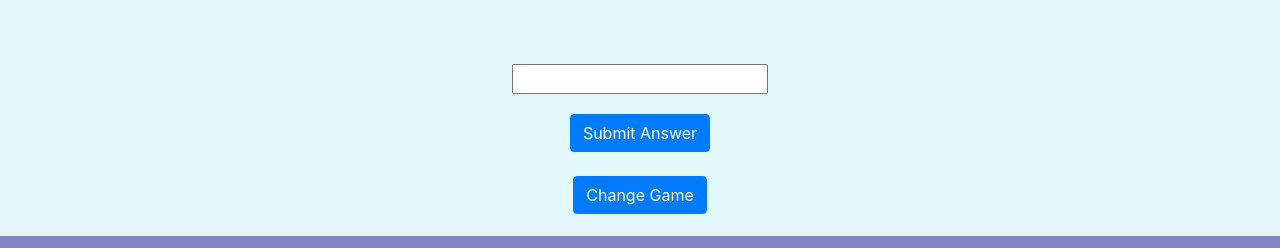
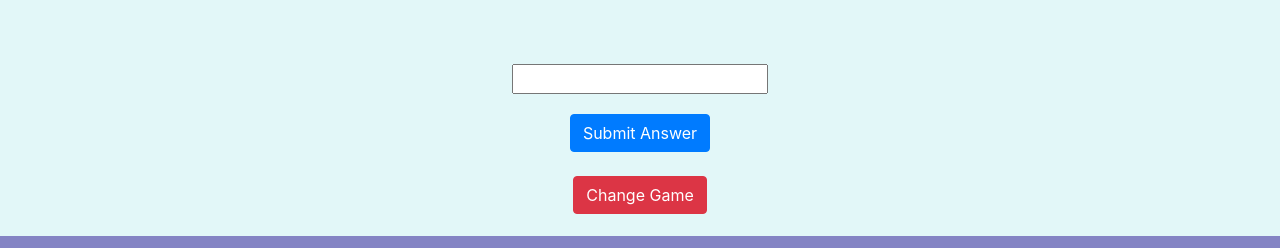
Before and after one commit to 92an/second-milesonte-project, a plain HTML site: page addition.html in a window 1280 px wide. Shown: the part 462-710 px from the top of the page. Drawn offline with nearby package versions, Linux system fonts and the light colour scheme.

Commit message:
Changed button color for change game button

```diff
--- a/addition.html
+++ b/addition.html
@@ -63,7 +63,7 @@
                     <input type="button" value="Submit Answer" id="submitAnswer" class="btn btn-primary"  onclick="testAnswer('addition')">
                     <br>
                     <br>
-                    <a href="index.html"><input type="button" value="Change Game" id="changeGameButton" class="btn btn-primary"></a>
+                    <a href="index.html"><input type="button" value="Change Game" id="changeGameButton" class="btn btn-danger"></a>
                 </form>
             </div>
         </div>
```
Also changed, not shown: division.html (+1 -1 lines), multiplication.html (+1 -1 lines), subtraction.html (+1 -1 lines).
